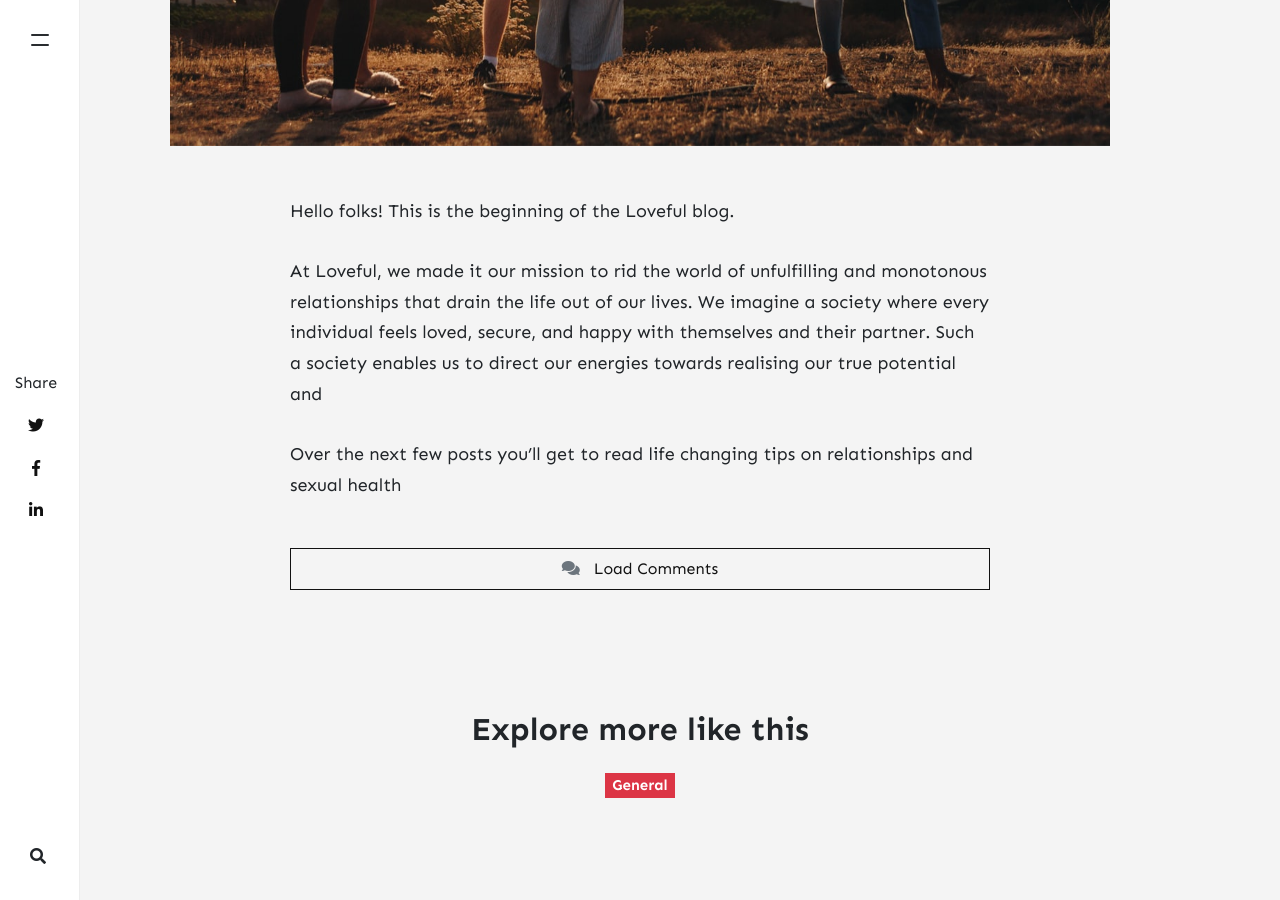
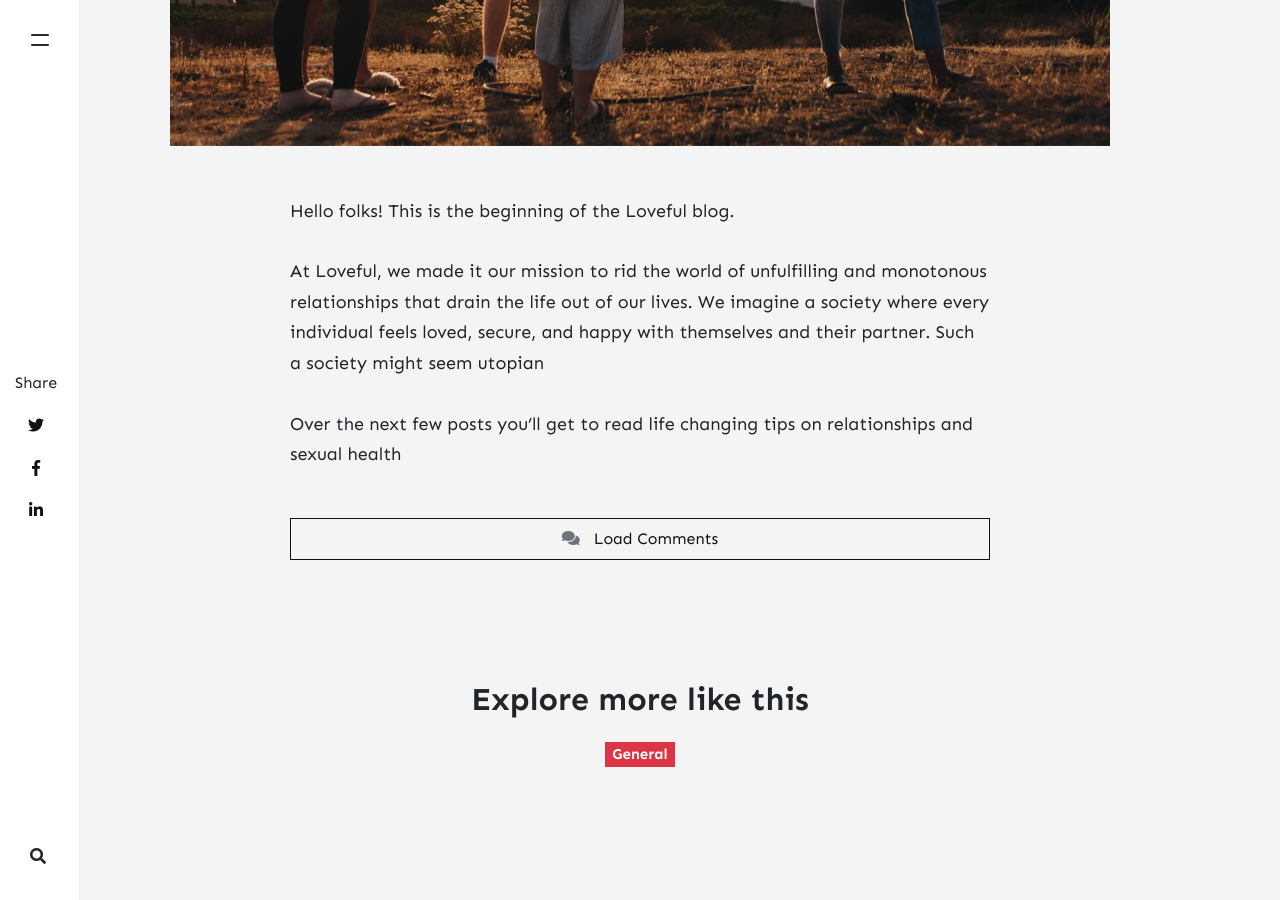
Before and after one commit to stackbit-projects/happy-zebra-28bc2, a Jekyll site: the page built from _posts/2021-09-01-welcome-to-loveful.md, in a window 1280 px wide and 900 px high, scrolled down 847 px. Built offline with Jekyll 4.4.1, drawn with Linux system fonts in a browser that asks for light colours; nearby versions of some CDN libraries; comment, search, counter and statistics services are not loaded.

Commit message:
2021-09-01-welcome-to-loveful.md: changed

```diff
--- a/_posts/2021-09-01-welcome-to-loveful.md
+++ b/_posts/2021-09-01-welcome-to-loveful.md
@@ -9,6 +9,6 @@ image: assets/images/2.jpg
 
 Hello folks! This is the beginning of the Loveful blog.
 
-At Loveful, we made it our mission to rid the world of unfulfilling and monotonous relationships that drain the life out of our lives. We imagine a society where every individual feels loved, secure, and happy with themselves and their partner. Such a society enables us to direct our energies towards realising our true potential and
+At Loveful, we made it our mission to rid the world of unfulfilling and monotonous relationships that drain the life out of our lives. We imagine a society where every individual feels loved, secure, and happy with themselves and their partner. Such a society might seem utopian
 
 Over the next few posts you'll get to read life changing tips on relationships and sexual health
```
